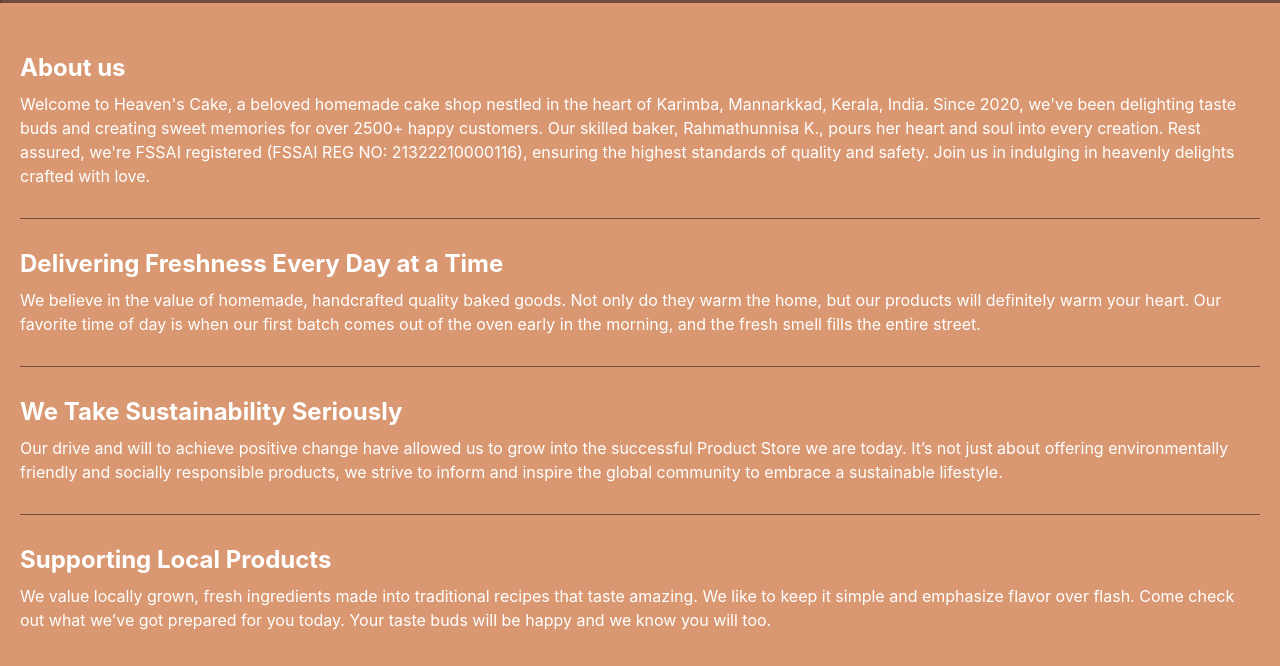
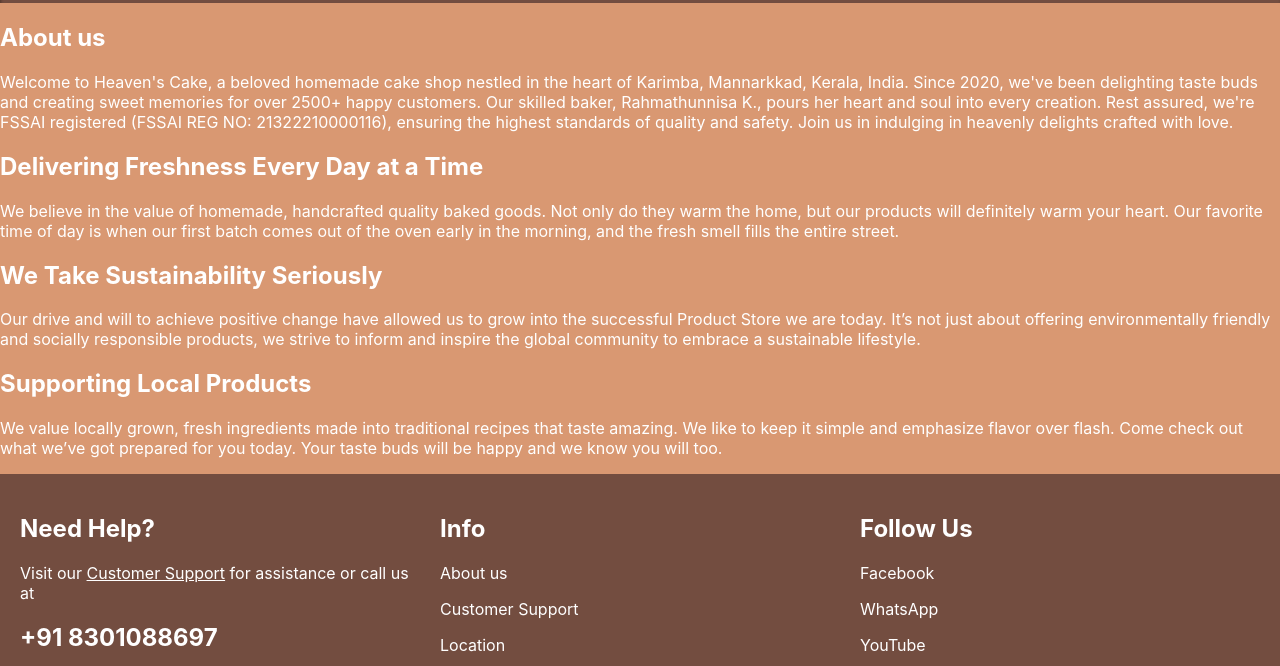
Before and after one commit to rishad-aj/heavenscake, a website: page about-us.html in a window 1280 px wide. Shown: the part 63-729 px from the top of the page. Drawn offline with Linux system fonts and the light colour scheme.

Commit message:
Update styles.css

```diff
--- a/styles.css
+++ b/styles.css
@@ -193,23 +193,7 @@ header {
     padding: 10px;
 }
 
-/* ================= CONTENT ================= */
-.content {
-    text-align: center;
-    padding: 20px;
-}
 
-.container { width: 100%; padding: 20px; }
-
-.section {
-    border-bottom: 1px solid #734d40;
-    padding: 20px 0;
-}
-
-.section:last-child { border-bottom: none; }
-
-.section h2 { font-size: 24px; font-weight: bold; margin: 10px 0; }
-.section p { font-size: 16px; line-height: 1.5; margin: 10px 0; }
 
 /* ================= PRODUCT GRID ================= */
 .menu-grid {
```
